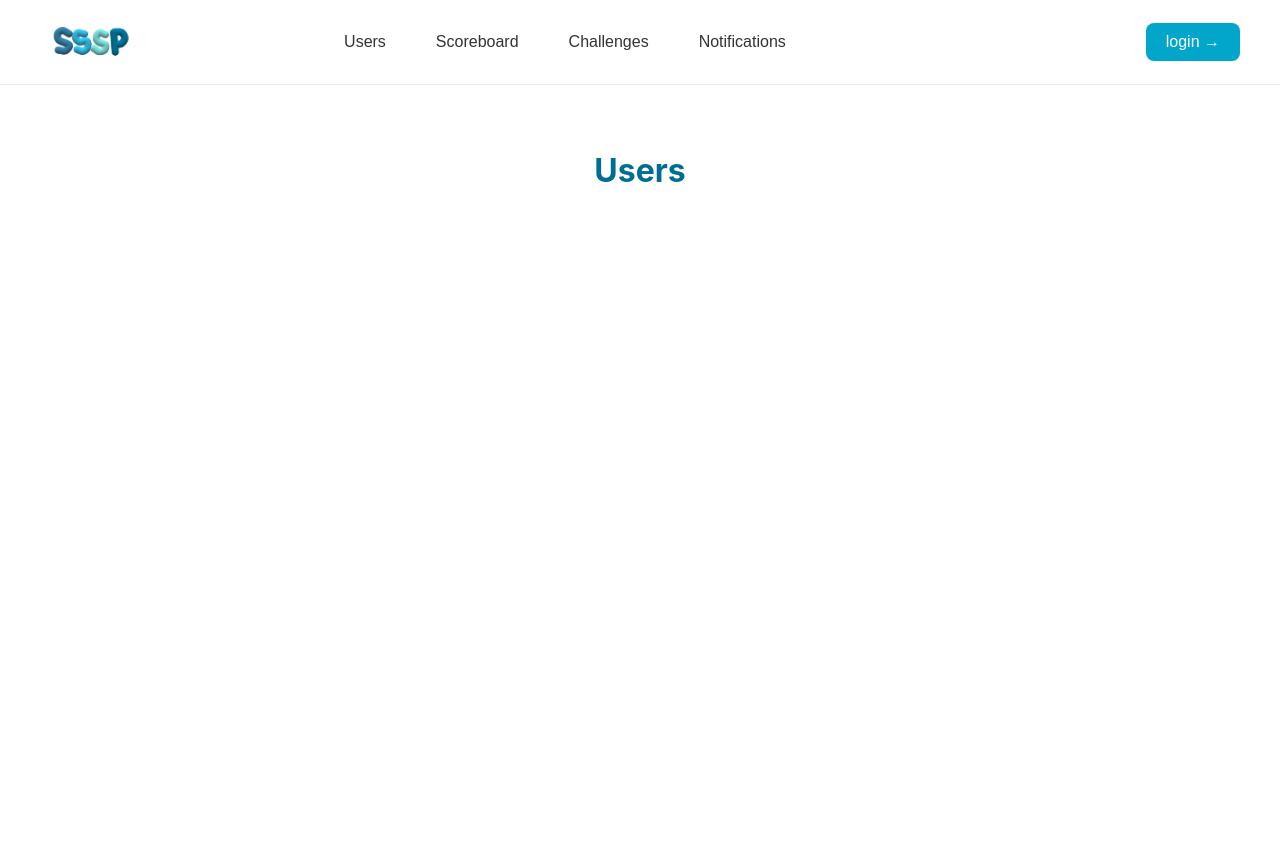
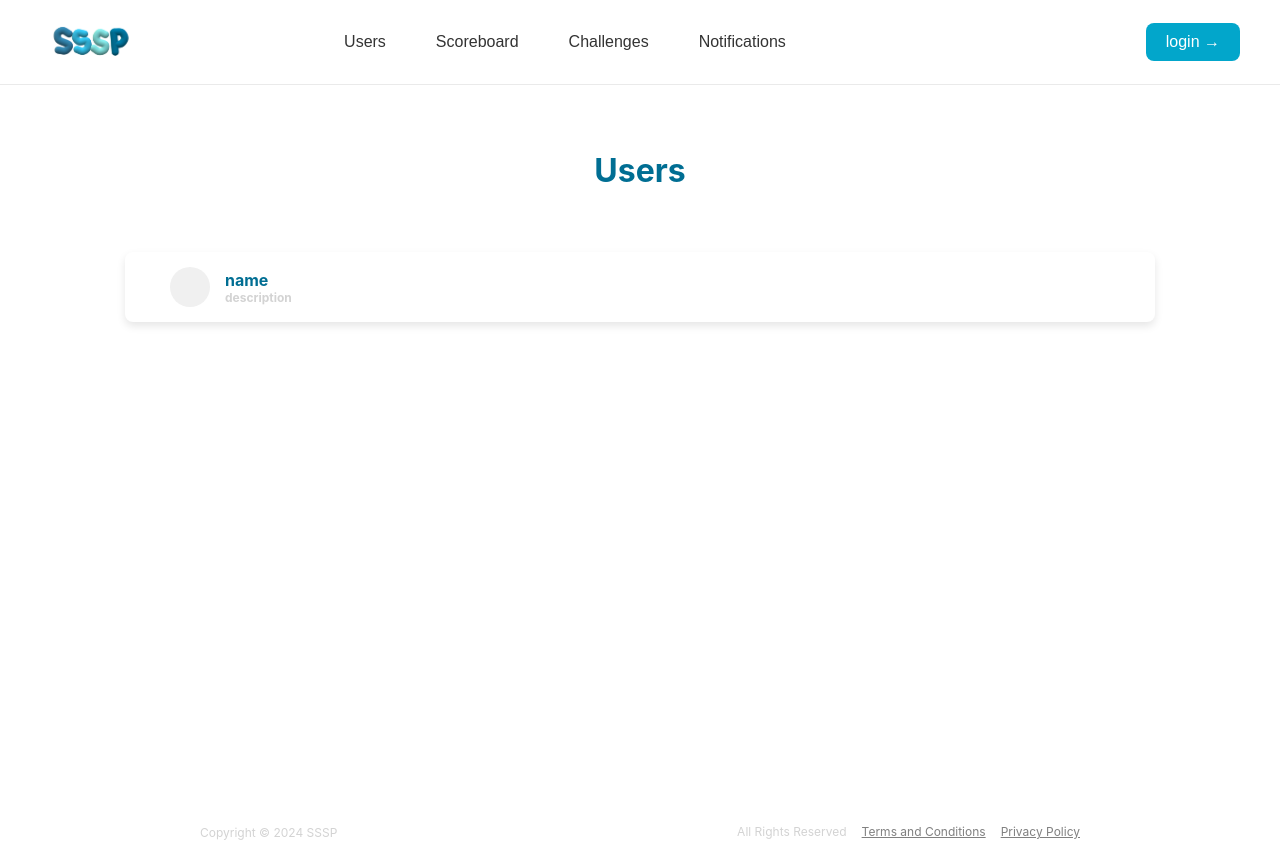
Before and after one commit to SoongSil-Security-Playground/sssp-frontend-prototype, a React (Create React App) app: page /users in a window 1280 px wide. Built offline with nearby package versions, Linux system fonts and the light colour scheme.

Commit message:
feat: add usercard component

```diff
--- /dev/null
+++ b/src/components/userCard.js
@@ -0,0 +1,74 @@
+import React from 'react';
+import PropTypes from 'prop-types';
+
+function UserCard({ name, description }) {
+    return (
+        <div style={cardContainerStyle}>
+            <div style={profileImageContainerStyle}>
+                <span style={profileIconStyle}></span>
+            </div>
+            <div style={textContainerStyle}>
+                <p style={nameStyle}>name</p>
+                <p style={descriptionStyle}>description</p>
+                {/* <p style={nameStyle}>{name}</p> */}
+                {/* <p style={descriptionStyle}>{description}</p> */}
+            </div>
+        </div>
+    );
+}
+
+UserCard.propTypes = {
+    name: PropTypes.string.isRequired,
+    description: PropTypes.string.isRequired,
+};
+
+const cardContainerStyle = {
+    display: 'flex',
+    alignItems: 'center',
+    padding: '15px',
+    borderRadius: '8px',
+    boxShadow: '0px 4px 8px rgba(0, 0, 0, 0.1)',
+    backgroundColor: '#ffffff',
+    width: '100%',
+    maxWidth: '1000px',
+    margin: '10px auto',
+};
+
+const profileImageContainerStyle = {
+    display: 'flex',
+    alignItems: 'center',
+    justifyContent: 'center',
+    height: '40px',
+    width: '40px',
+    borderRadius: '50%',
+    backgroundColor: '#f0f0f0',
+    marginLeft: '30px',
+    marginRight: '15px',
+};
+
+const profileIconStyle = {
+    fontSize: '20px',
+    color: '#5a5a5a',
+};
+
+const textContainerStyle = {
+    display: 'flex',
+    flexDirection: 'column',
+    textAlign: 'left',
+};
+
+const nameStyle = {
+    margin: 0,
+    fontSize: '16px',
+    fontWeight: 'bold',
+    color: 'var(--dark-blue)',
+};
+
+const descriptionStyle = {
+    margin: 0,
+    fontSize: '12px',
+    fontWeight: 'bold',
+    color: 'lightgrey',
+};
+
+export default UserCard;
--- a/src/pages/usersPage.js
+++ b/src/pages/usersPage.js
@@ -1,5 +1,7 @@
 import React from 'react';
 import NavigationBar from '../components/navigationBar';
+import UserCard from '../components/userCard';
+import Footer from '../components/footer';
 
 function UsersPage({ isLoggedIn, toggleLogin }) {
     return (
@@ -9,7 +11,9 @@ function UsersPage({ isLoggedIn, toggleLogin }) {
                 <h1 style={headerTextStyle}>Users</h1>
             </div>
             <div style={contentContainerStyle}>
+                <UserCard />
             </div>
+            <Footer />
         </div>
     );
 }
@@ -38,12 +42,12 @@ const headerTextStyle = {
 };
 
 const contentContainerStyle = {
+    flex: '1',
     display: 'flex',
     flexDirection: 'column',
     alignItems: 'center',
     justifyContent: 'flex-start',
     width: '100%',
-    backgroundColor: 'green',
 };
 
 export default UsersPage;
```
